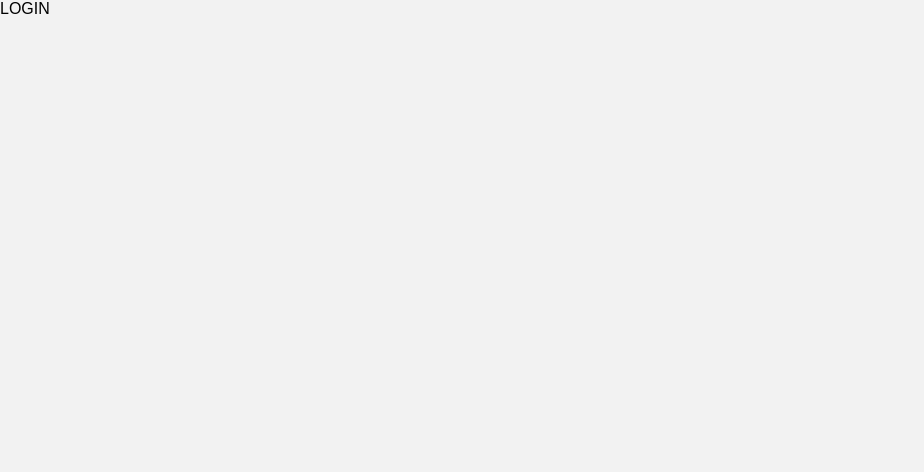
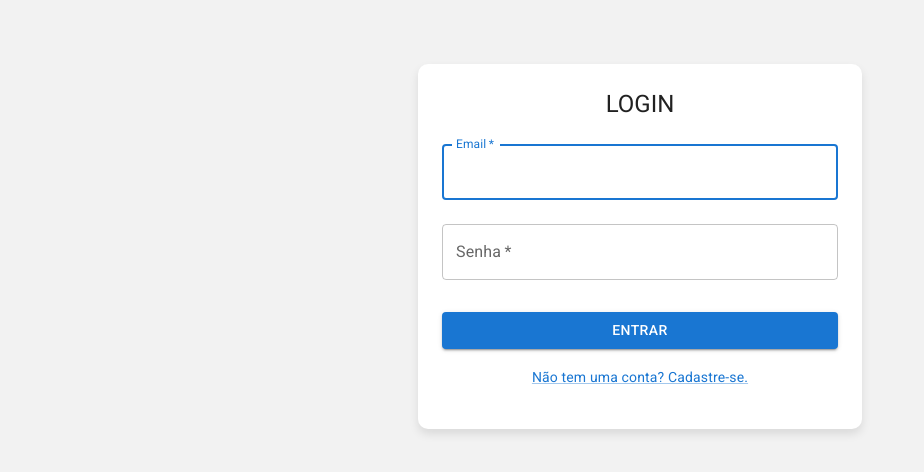
Before and after one commit to robertoakang/todo-list, a React (Create React App) app: page / in a window 1280 px wide. Shown: the top 472 px of the page, without its empty margins (0-924 px from the left). Built offline with nearby package versions, Linux system fonts and the light colour scheme.

Commit message:
feat: add Login page

```diff
--- /dev/null
+++ b/src/components/Form/index.js
@@ -0,0 +1,141 @@
+import React, { useState } from 'react';
+import Button from '@mui/material/Button';
+import CssBaseline from '@mui/material/CssBaseline';
+import TextField from '@mui/material/TextField';
+import Link from '@mui/material/Link';
+import Box from '@mui/material/Box';
+import Grid from '@mui/material/Grid';
+import Typography from '@mui/material/Typography';
+import Container from '@mui/material/Container';
+import PropTypes from 'prop-types';
+
+function Form({ properties }) {
+  const [inputedValues, setInputedValues] = useState({});
+
+  const {
+    title, fields, link, handle,
+  } = properties;
+
+  function handleChange(valueField, field) {
+    if (field) {
+      const obj = {};
+      obj[field] = valueField;
+      setInputedValues((value) => ({ ...value, ...obj }));
+    }
+  }
+
+  async function handleForm(event) {
+    event.preventDefault();
+    handle(inputedValues);
+  }
+
+  return (
+    <Container
+      component="main"
+      maxWidth="xs"
+      sx={{
+        bgcolor: 'white',
+        boxShadow: '0 5px 10px 0 rgb(0 0 0 / 10%)',
+        borderRadius: '10px',
+      }}
+    >
+      <CssBaseline />
+      <Box
+        sx={{
+          marginTop: 8,
+          display: 'flex',
+          flexDirection: 'column',
+          alignItems: 'center',
+          paddingTop: 3,
+          paddingBottom: 5,
+        }}
+      >
+        <Typography component="h1" variant="h5">
+          {title}
+        </Typography>
+        <Box component="form" onSubmit={handleForm} validate sx={{ mt: 1 }}>
+          {
+              Object.entries(fields).map(([field, value]) => {
+                const {
+                  autoComplete,
+                  autoFocus,
+                  id,
+                  inputType,
+                  label,
+                  name,
+                  required,
+                  type,
+                } = value;
+
+                switch (inputType) {
+                  case 'TextField':
+                    return (
+                      <TextField
+                        margin="normal"
+                        required={required}
+                        fullWidth
+                        id={id}
+                        label={label}
+                        name={name}
+                        autoComplete={autoComplete}
+                        autoFocus={autoFocus}
+                        type={type}
+                        onChange={(e) => handleChange(e.target.value, id)}
+                        key={`textfield-${id + field}`}
+                      />
+                    );
+                  case 'Button':
+                    return (
+                      <Button
+                        type={type}
+                        fullWidth
+                        variant="contained"
+                        sx={{ mt: 3, mb: 2 }}
+                        key={`button-${id + field}`}
+                      >
+                        {label}
+                      </Button>
+                    );
+                  default:
+                    return (
+                      <div />
+                    );
+                }
+              })
+            }
+          <Grid container justifyContent="center">
+            <Grid item>
+              <Link href={link.route} variant="body2">
+                {link.text}
+              </Link>
+            </Grid>
+          </Grid>
+        </Box>
+      </Box>
+    </Container>
+  );
+}
+
+Form.propTypes = {
+  properties: PropTypes.shape({
+    title: PropTypes.string.isRequired,
+    fields: PropTypes.arrayOf(PropTypes.shape({
+      name: PropTypes.string,
+      required: PropTypes.string.boolean,
+      id: PropTypes.string,
+      label: PropTypes.string,
+      autoComplete: PropTypes.string,
+      autoFocus: PropTypes.string.boolean,
+      type: PropTypes.string,
+      inputType: PropTypes.string,
+    })).isRequired,
+    link: PropTypes.string,
+    handle: PropTypes.func.isRequired,
+  }),
+};
+
+Form.defaultProps = {
+  properties: {},
+};
+
+export default Form;
--- a/src/pages/Login/index.js
+++ b/src/pages/Login/index.js
@@ -1,7 +1,49 @@
+import React from 'react';
+import Form from '../../components/Form';
+
 export default function Login() {
+  async function handleLogin(fields) {
+    const { email, password } = fields;
+    console.log({ email, password });
+  }
+
   return (
-    <div>
-      LOGIN
-    </div>
+    <Form
+      properties={{
+        title: 'LOGIN',
+        fields: [
+          {
+            name: 'Email',
+            required: true,
+            id: 'email',
+            label: 'Email',
+            autoComplete: 'email',
+            autoFocus: true,
+            type: 'input',
+            inputType: 'TextField',
+          },
+          {
+            name: 'Password',
+            required: true,
+            id: 'password',
+            label: 'Senha',
+            autoComplete: 'current-password',
+            autoFocus: false,
+            type: 'password',
+            inputType: 'TextField',
+          },
+          {
+            type: 'submit',
+            inputType: 'Button',
+            label: 'Entrar',
+          },
+        ],
+        link: {
+          route: '/signup',
+          text: 'Não tem uma conta? Cadastre-se.',
+        },
+        handle: handleLogin,
+      }}
+    />
   );
 }
```
